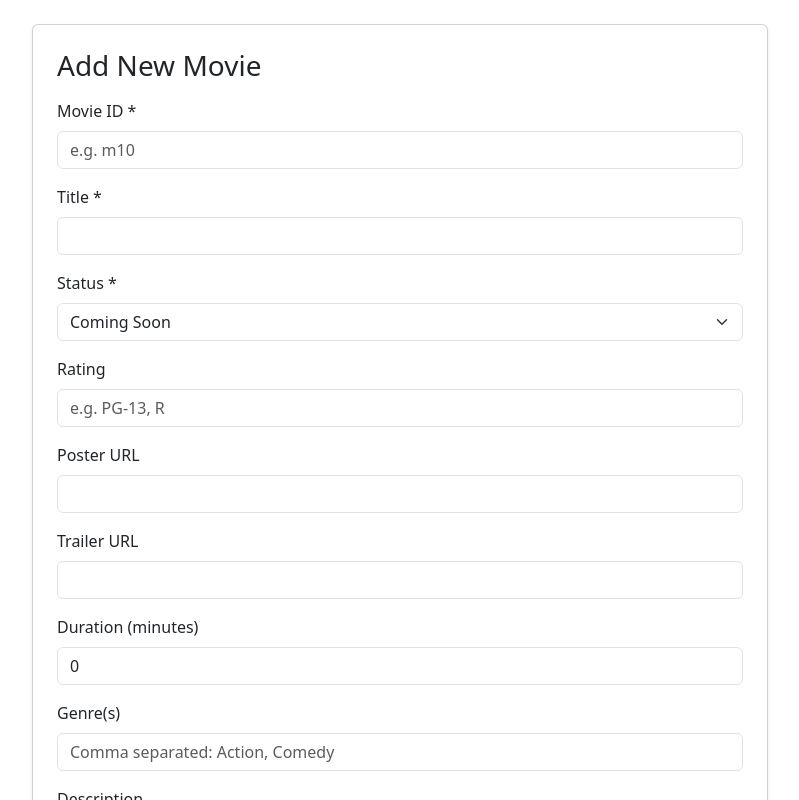
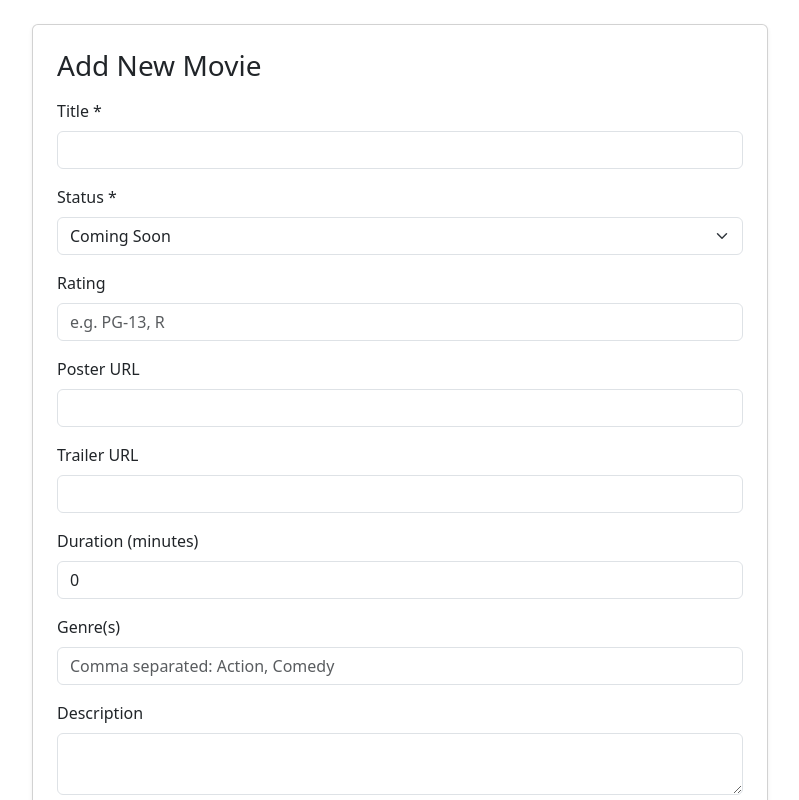
Before and after one commit to alecreates/Cinema-E-Booking-System, a Next.js app: page /AdminMenu/AdminAddMovies in a window 1280 px wide. Shown: the top 800 px of the page, without its empty margins (240-1039 px from the left). Built offline with nearby package versions, Linux system fonts and the light colour scheme; no server answers.

Commit message:
no longer need second id for the movies. Look at error on homepage later today.

```diff
--- a/app/AdminMenu/AdminAddMovies/page.tsx
+++ b/app/AdminMenu/AdminAddMovies/page.tsx
@@ -8,7 +8,6 @@ const AdminAddMovies = () => {
   const router = useRouter();
 
   const [formData, setFormData] = useState({
-    id: "",
     title: "",
     status: "coming_soon",
     rating: "",
@@ -59,7 +58,6 @@ const AdminAddMovies = () => {
 
       setSuccessMsg(`Movie "${data.title}" added successfully!`);
       setFormData({
-        id: "",
         title: "",
         status: "coming_soon",
         rating: "",
@@ -90,17 +88,6 @@ const AdminAddMovies = () => {
             {errorMsg && <Alert variant="danger">{errorMsg}</Alert>}
 
             <Form onSubmit={handleSubmit}>
-              <Form.Group className="mb-3">
-                <Form.Label>Movie ID *</Form.Label>
-                <Form.Control
-                  type="text"
-                  name="id"
-                  value={formData.id}
-                  onChange={handleChange}
-                  placeholder="e.g. m10"
-                  required
-                />
-              </Form.Group>
 
               <Form.Group className="mb-3">
                 <Form.Label>Title *</Form.Label>
--- a/models/Movie.ts
+++ b/models/Movie.ts
@@ -26,12 +26,6 @@ const MovieSchema = new Schema(
       type: String,
       enum: ["now_showing", "coming_soon"],
       required: true,
-    },
-    id: {
-      type: String,
-      required: true,
-      unique: true,
-      trim: true,
     },
     title: {
       type: String,
--- a/types/movie.ts
+++ b/types/movie.ts
@@ -22,7 +22,6 @@ export type CastMember = {
 
 export type Movie = {
     status: MovieStatus;
-    id: string;
     title: string;
     description: string;
     synopsis: string;
```
